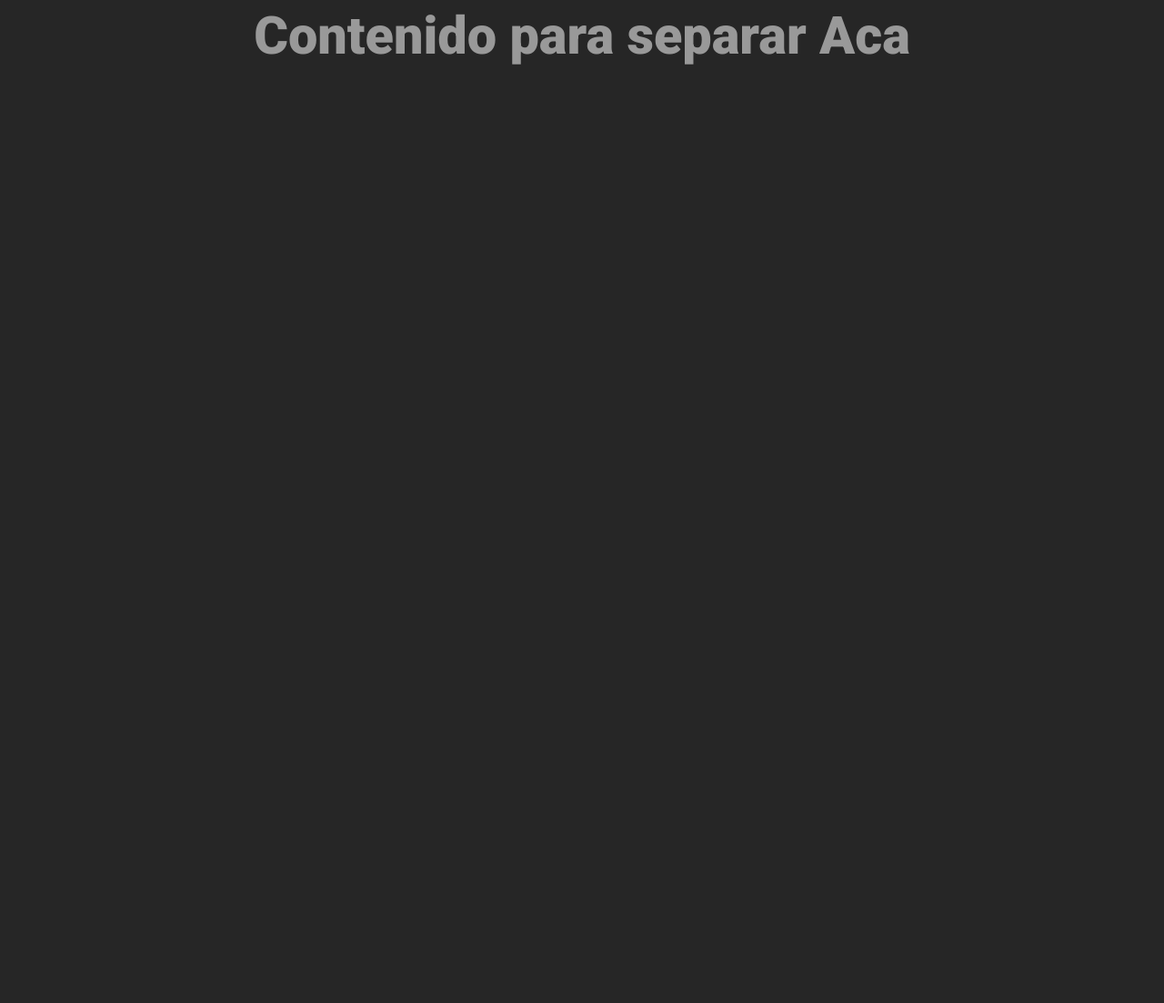
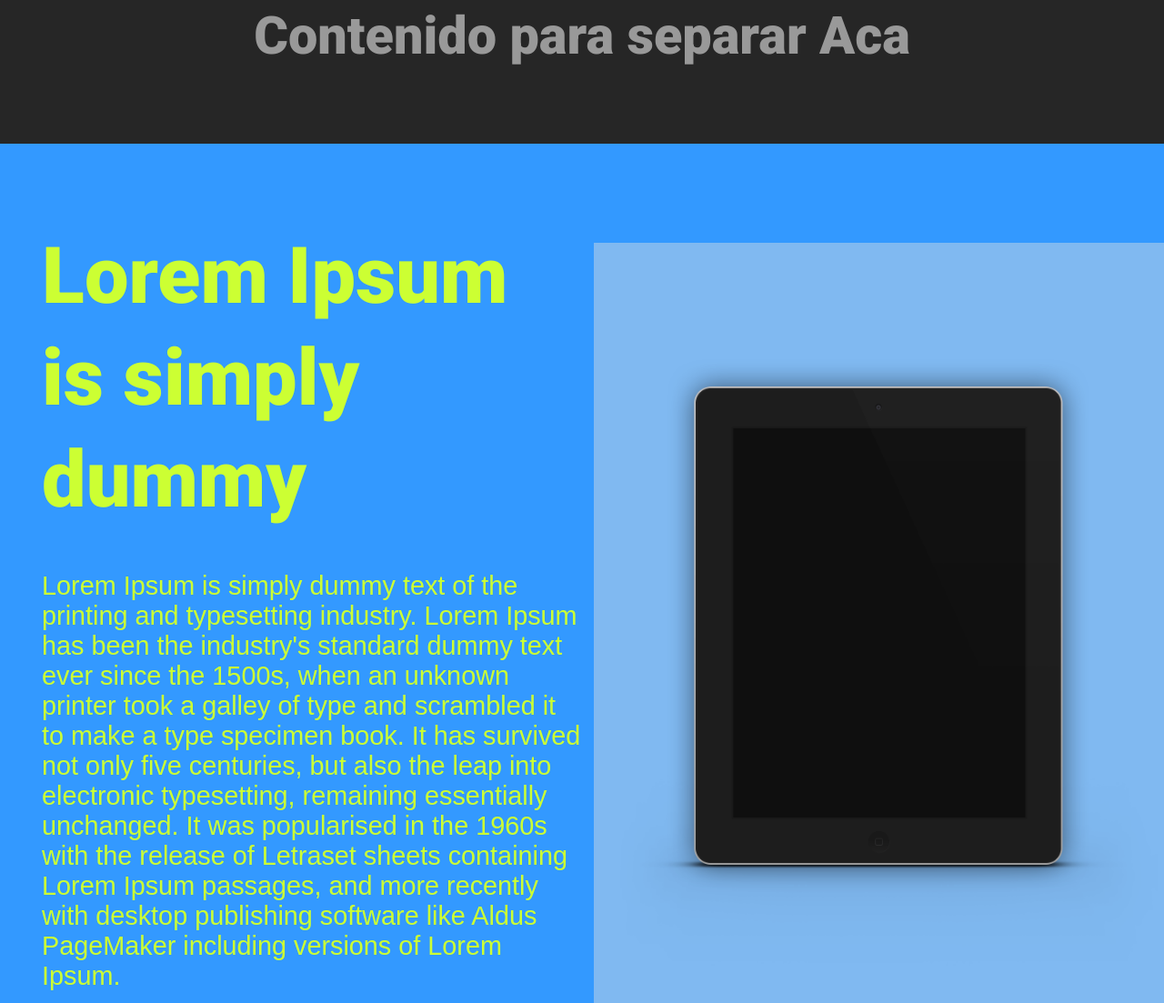
Before and after one commit to lizgar/Viaje-Ligero, a plain HTML site: page index.html in a window 1280 px wide. Shown: the part 1130-2233 px from the top of the page at 91% size. Drawn offline with Linux system fonts and the light colour scheme.

Commit message:
version1.1

```diff
--- a/css/estilos.css
+++ b/css/estilos.css
@@ -66,6 +66,12 @@ h3
 
 }
 
+.der
+{
+	padding: 1.6em 50% 3.2em 1.6em;
+	background-position: 100% 50%;
+}
+
 .imagen1
 {
   background-color: #e8697b;
@@ -74,6 +80,8 @@ h3
 
 .imagen2
 {
+	background-color:#39F;
+	background-image:url(../images/miniblack.png);
 
 }
 .pantalla
--- a/index.html
+++ b/index.html
@@ -26,8 +26,8 @@ Lorem Ipsum is simply dummy text of the printing and typesetting industry. Lorem
 <h3>Contenido para separar Aca</h3>
 </section>
 
-<section class="contenido der ">
-<figure>
+<section class="contenido der imagen2">
+<figure class="pantalla">
 <img src="images/miniblack.png"/>
 </figure>
 <h2>Lorem Ipsum is simply dummy</h2>
```
